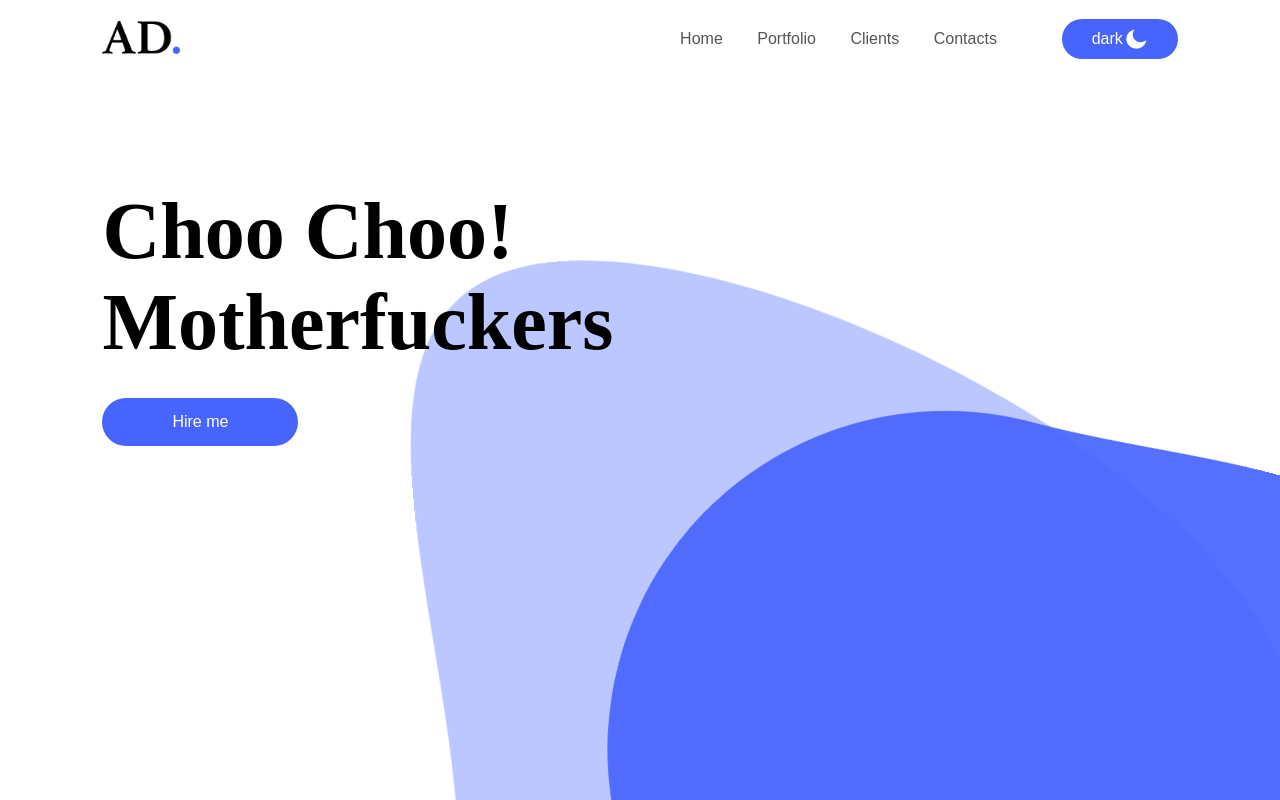
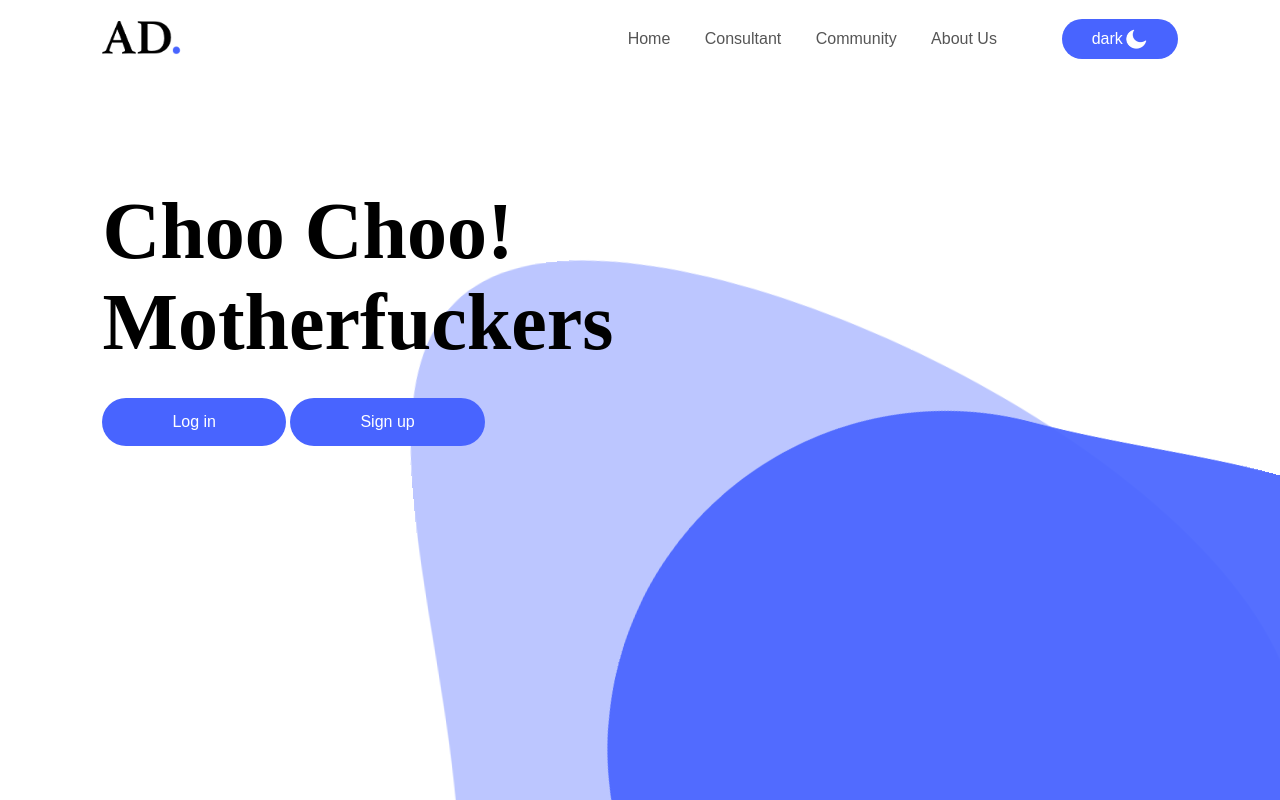
Before and after one commit to Menmymissus/lmao-login, a Django app: page / in a window 1280 px wide. Run offline with Django 4.2, Linux system fonts and the light colour scheme.

Commit message:
byebyepip

```diff
--- a/qhome/urls.py
+++ b/qhome/urls.py
@@ -6,8 +6,8 @@ urlpatterns = [
     path("",views.index),
     path("home",views.home),
     path("contact",views.contact),
-    path("portfoilo",views.home),
-    path("client",views.contact),
+    path("#",views.home),
+    path("#",views.contact),
 
 
 
--- a/templates/index.html
+++ b/templates/index.html
@@ -15,9 +15,9 @@
             <a href="#" class="logo"><img src="static\images\logo.png" alt="logo"></a>
             <ul>
                 <li><a href="home">Home</a></li>
-                <li><a href="portfoilo">Portfolio</a></li>
-                <li><a href="client">Clients</a></li>
-                <li><a href="contact">Contacts</a></li>
+                <li><a href="Consultant">Consultant</a></li>
+                <li><a href="Community">Community</a></li>
+                <li><a href="AboutUs">About Us</a></li>
             </ul>
             <div class="togglebtn" id="btn">
                 <span id="btnText">dark</span>
@@ -28,7 +28,8 @@
         <div class="content">
             <h1>Choo Choo!</h1>
             <h1>Motherfuckers</h1>
-            <a href="#">Hire me</a>
+            <a href="#">Log in</a>
+            <a href="#">Sign up</a>
         </div>
         <div class="pattern">
             <img src="static\images\background.png">
```
Also changed, not shown: 1 other file.
